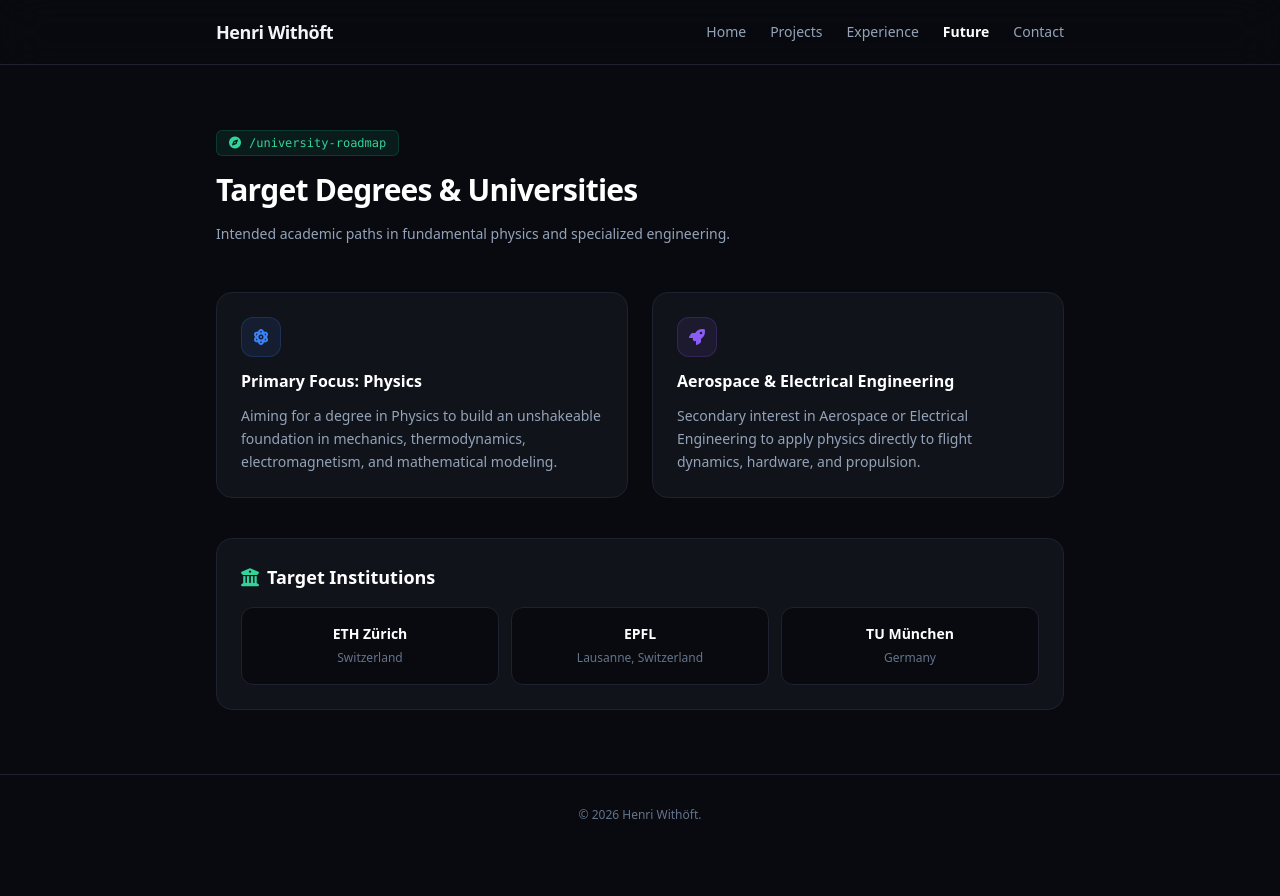
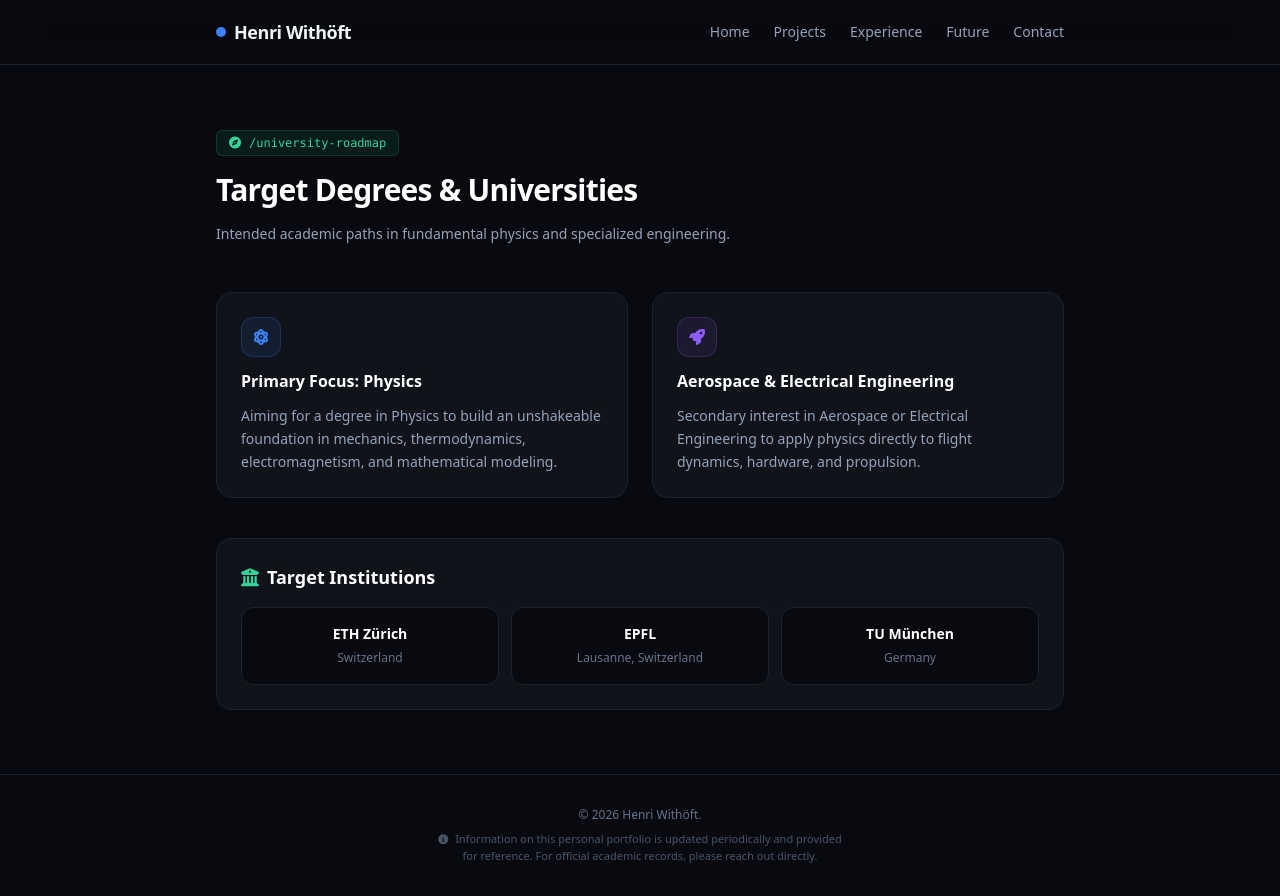
Before and after one commit to henri20HUB/portfolio, a plain HTML site: page future.html in a window 1280 px wide. Before the commit the page ends 855 px from the top, so only its background shows below. Drawn offline with nearby package versions, Linux system fonts and the light colour scheme.

Commit message:
Implemented reusable JavaScript components for navigation and footer across all HTML pages

```diff
--- /dev/null
+++ b/components.js
@@ -0,0 +1,40 @@
+// Shared Header and Footer Components
+document.addEventListener("DOMContentLoaded", () => {
+
+    // 1. Reusable Navigation Bar
+    const headerHTML = `
+    <header class="border-b border-borderSubtle bg-darkBg/80 backdrop-blur-xl sticky top-0 z-50">
+        <div class="max-w-4xl mx-auto px-6 h-16 flex items-center justify-between">
+            <a href="index.html" class="font-bold text-lg tracking-tight hover:text-accentBlue transition-colors flex items-center gap-2">
+                <span class="w-2.5 h-2.5 rounded-full bg-accentBlue animate-ping"></span>
+                Henri Withöft
+            </a>
+            <nav class="flex items-center gap-6 text-sm font-medium text-slate-400">
+                <a href="index.html" class="hover:text-slate-100 transition-colors">Home</a>
+                <a href="projects.html" class="hover:text-slate-100 transition-colors">Projects</a>
+                <a href="experience.html" class="hover:text-slate-100 transition-colors">Experience</a>
+                <a href="future.html" class="hover:text-slate-100 transition-colors">Future</a>
+                <a href="contact.html" class="hover:text-slate-100 transition-colors">Contact</a>
+            </nav>
+        </div>
+    </header>
+    `;
+
+    // 2. Reusable Footer with Disclaimer
+    const footerHTML = `
+    <footer class="border-t border-borderSubtle py-8 text-center text-xs text-slate-500 space-y-2 relative z-10">
+        <p>&copy; 2026 Henri Withöft.</p>
+        <p class="text-[11px] text-slate-600 max-w-md mx-auto px-4 leading-normal">
+            <i class="fas fa-circle-info text-[10px] mr-1"></i>
+            Information on this personal portfolio is updated periodically and provided for reference. For official academic records, please reach out directly.
+        </p>
+    </footer>
+    `;
+
+    // Inject into placeholders
+    const navElement = document.getElementById("navbar");
+    const footerElement = document.getElementById("footer");
+
+    if (navElement) navElement.innerHTML = headerHTML;
+    if (footerElement) footerElement.innerHTML = footerHTML;
+});
--- a/future.html
+++ b/future.html
@@ -6,6 +6,7 @@
     <title>Future Aspirations — Henri Withöft</title>
     <script src="https://cdn.tailwindcss.com"></script>
     <link rel="stylesheet" href="https://cdnjs.cloudflare.com/ajax/libs/font-awesome/6.4.0/css/all.min.css">
+    <script src="components.js" defer></script>
     <script>
         tailwind.config = {
             theme: {
@@ -24,18 +25,7 @@
 </head>
 <body class="bg-darkBg text-slate-100 font-sans antialiased selection:bg-accentBlue selection:text-white min-h-screen flex flex-col justify-between">
 
-    <header class="border-b border-borderSubtle bg-darkBg/80 backdrop-blur-xl sticky top-0 z-50">
-        <div class="max-w-4xl mx-auto px-6 h-16 flex items-center justify-between">
-            <a href="index.html" class="font-bold text-lg tracking-tight hover:text-accentBlue transition-colors">Henri Withöft</a>
-            <nav class="flex items-center gap-6 text-sm font-medium text-slate-400">
-                <a href="index.html" class="hover:text-slate-100 transition-colors">Home</a>
-                <a href="projects.html" class="hover:text-slate-100 transition-colors">Projects</a>
-                <a href="experience.html" class="hover:text-slate-100 transition-colors">Experience</a>
-                <a href="future.html" class="text-white font-semibold">Future</a>
-                <a href="contact.html" class="hover:text-slate-100 transition-colors">Contact</a>
-            </nav>
-        </div>
-    </header>
+    <div id="navbar"></div>
 
     <main class="max-w-4xl mx-auto px-6 py-16 flex-grow">
         <div class="space-y-4 mb-12">
@@ -92,9 +82,7 @@
         </div>
     </main>
 
-    <footer class="border-t border-borderSubtle py-8 text-center text-xs text-slate-500">
-        <p>&copy; 2026 Henri Withöft.</p>
-    </footer>
+    <div id="footer"></div>
 
 </body>
 </html>
```
Also changed, not shown: contact.html (+3 -15 lines), experience.html (+3 -15 lines), index.html (+5 -19 lines), projects.html (+3 -15 lines), 1 other file.
